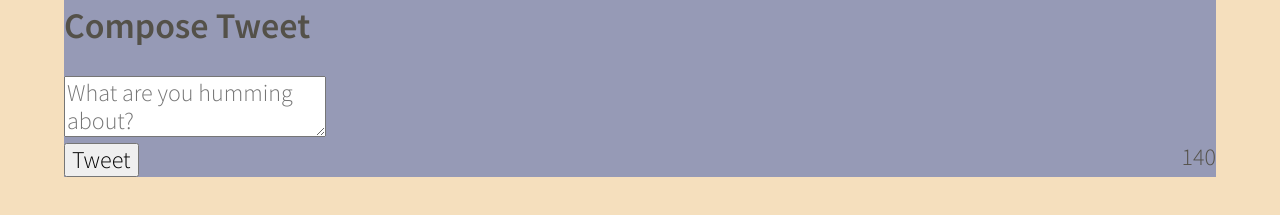
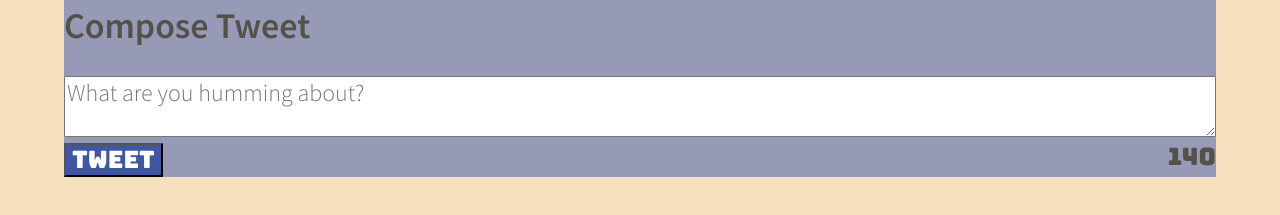
Before and after one commit to MorsalN/tweeter, a website: page public/index.html in a window 1280 px wide. Shown: the part 525-740 px from the top of the page. Drawn offline with nearby package versions, Linux system fonts and the light colour scheme.

Commit message:
Crafting the Form

```diff
--- a/public/styles/new-tweet.css
+++ b/public/styles/new-tweet.css
@@ -5,8 +5,18 @@
   width: 100%;
 }
 
+textarea {
+  width: 100%;
+}
+
 
 .tweet-count {
   display: flex;
   justify-content: space-between;
+  font-family: 'Bungee', cursive;
 }
+
+button {
+  background-color: #4056A1;
+  color: #FFFFFF;
+}
```
